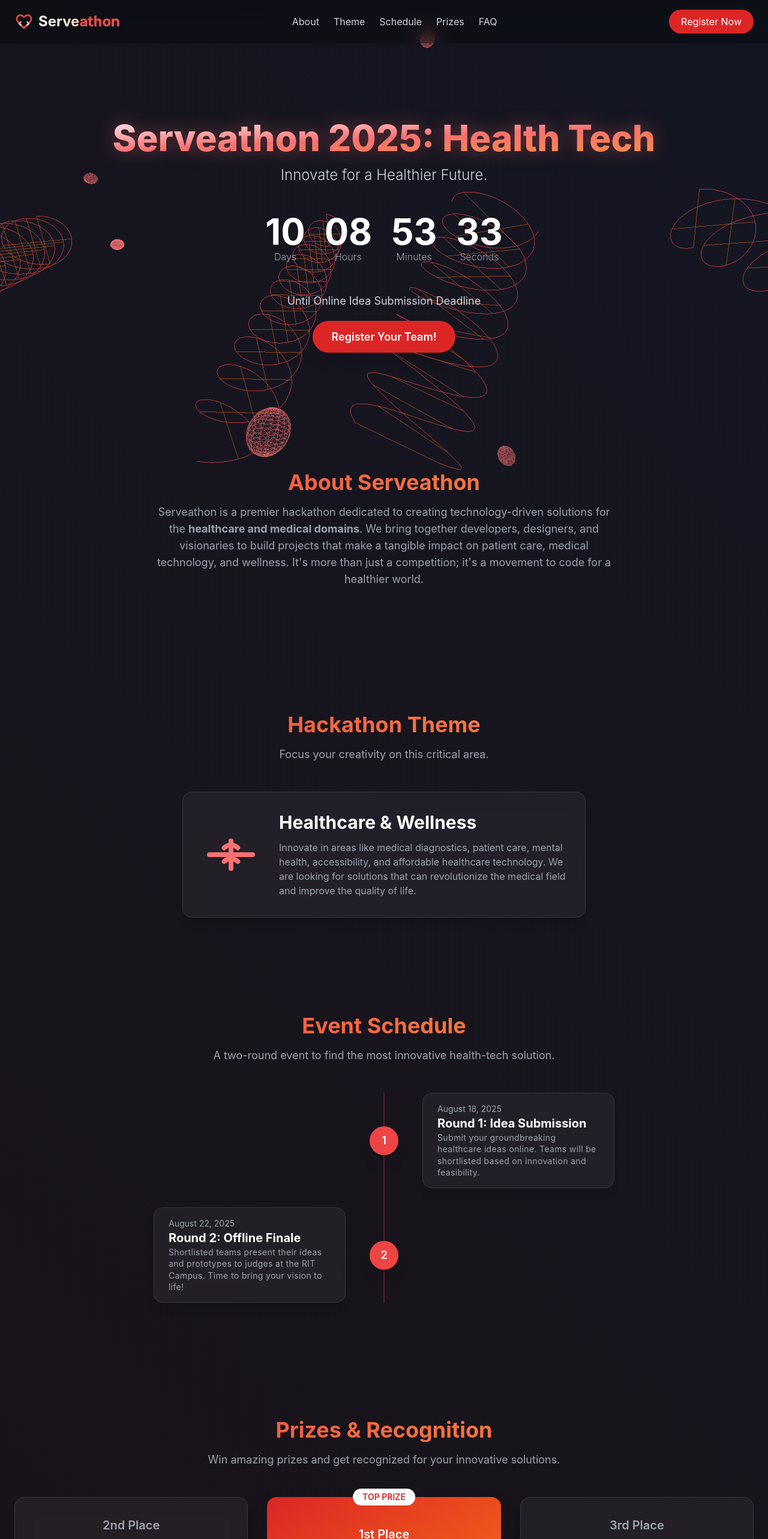
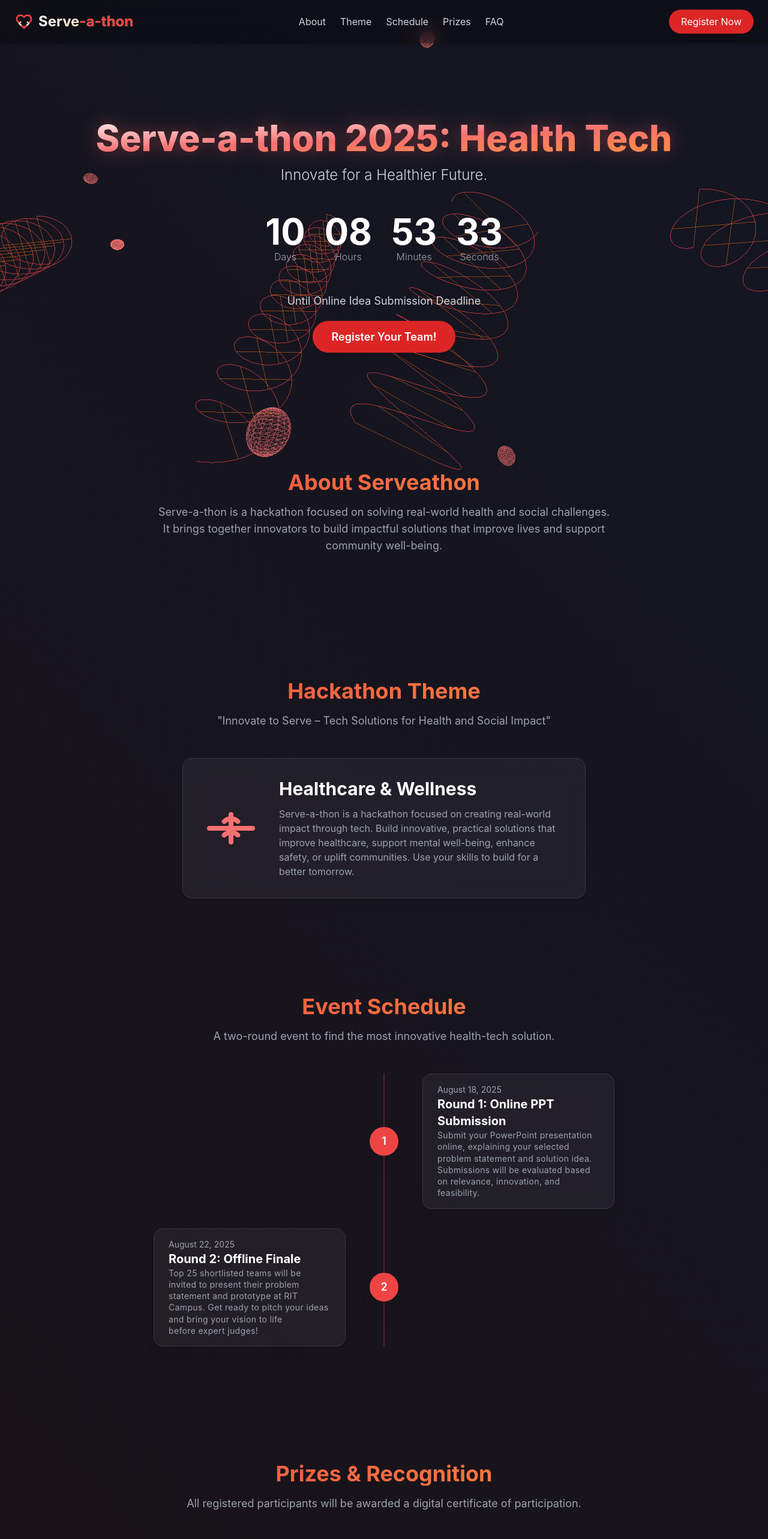
Before and after one commit to PugazhendhiDev/servathon, a React (Vite) app: page / in a window 1280 px wide. Shown: the top 2566 px of the page at 60% size. Built offline with nearby package versions, Linux system fonts and the light colour scheme.

Commit message:
Minor changes

```diff
--- a/src/components/footer.jsx
+++ b/src/components/footer.jsx
@@ -6,15 +6,15 @@ function Footer() {
             <div className="container mx-auto px-6 text-center">
                 <a href="#" className="flex items-center justify-center space-x-2">
                     <svg className="w-8 h-8 text-red-500" viewBox="0 0 24 24" fill="currentColor" xmlns="http://www.w3.org/2000/svg"><path fillRule="evenodd" clipRule="evenodd" d="M12 21.35l-1.45-1.32C5.4 15.36 2 12.28 2 8.5 2 5.42 4.42 3 7.5 3c1.74 0 3.41.81 4.5 2.09C13.09 3.81 14.76 3 16.5 3 19.58 3 22 5.42 22 8.5c0 3.78-3.4 6.86-8.55 11.54L12 21.35zM7.5 5C5.52 5 4 6.52 4 8.5c0 2.73 2.5 5.05 7 8.88l1 0.92 1-0.92c4.5-3.83 7-6.15 7-8.88C20 6.52 18.48 5 16.5 5c-1.45 0-2.8.68-3.72 1.76L12 7.88l-.78-1.12C10.3 5.68 8.95 5 7.5 5z" /><path d="M8 12.5l-2 2 2 2" stroke="#FFF" strokeWidth="1.5" strokeLinecap="round" strokeLinejoin="round" fill="none" /><path d="M16 12.5l2 2-2 2" stroke="#FFF" strokeWidth="1.5" strokeLinecap="round" strokeLinejoin="round" fill="none" /></svg>
-                    <span className="text-3xl font-bold">Serve<span className="text-red-500">athon</span></span>
+                    <span className="text-3xl font-bold">Serve<span className="text-red-500">-a-thon</span></span>
                 </a>
                 <p className="my-4 text-gray-400">Innovate. Collaborate. Serve the Community.</p>
                 <div className="flex justify-center space-x-6 mt-6">
                     <a href="#" className="text-gray-400 hover:text-red-400 transition">Twitter</a>
-                    <a href="#" className="text-gray-400 hover:text-red-400 transition">LinkedIn</a>
-                    <a href="#" className="text-gray-400 hover:text-red-400 transition">GitHub</a>
+                    <a href="https://www.linkedin.com/company/youth-red-cross-rit/" className="text-gray-400 hover:text-red-400 transition">LinkedIn</a>
+                    <a href="https://www.instagram.com/rit._.yrc/" className="text-gray-400 hover:text-red-400 transition">Instagram</a>
                 </div>
-                <p className="mt-8 text-gray-500 text-sm">&copy; 2025 Serveathon. All rights reserved.</p>
+                <p className="mt-8 text-gray-500 text-sm">&copy; 2025 YRC Club - RIT. All rights reserved.</p>
             </div>
         </footer>
     );
--- a/src/components/navbar.jsx
+++ b/src/components/navbar.jsx
@@ -23,7 +23,7 @@ const Navbar = () => {
       <nav className="container mx-auto px-6 py-4 flex justify-between items-center">
         <a href="/" className="flex items-center space-x-2">
           <svg className="w-8 h-8 text-red-500" viewBox="0 0 24 24" fill="currentColor" xmlns="http://www.w3.org/2000/svg"><path fillRule="evenodd" clipRule="evenodd" d="M12 21.35l-1.45-1.32C5.4 15.36 2 12.28 2 8.5 2 5.42 4.42 3 7.5 3c1.74 0 3.41.81 4.5 2.09C13.09 3.81 14.76 3 16.5 3 19.58 3 22 5.42 22 8.5c0 3.78-3.4 6.86-8.55 11.54L12 21.35zM7.5 5C5.52 5 4 6.52 4 8.5c0 2.73 2.5 5.05 7 8.88l1 0.92 1-0.92c4.5-3.83 7-6.15 7-8.88C20 6.52 18.48 5 16.5 5c-1.45 0-2.8.68-3.72 1.76L12 7.88l-.78-1.12C10.3 5.68 8.95 5 7.5 5z" /><path d="M8 12.5l-2 2 2 2" stroke="#FFF" strokeWidth="1.5" strokeLinecap="round" strokeLinejoin="round" fill="none" /><path d="M16 12.5l2 2-2 2" stroke="#FFF" strokeWidth="1.5" strokeLinecap="round" strokeLinejoin="round" fill="none" /></svg>
-          <span className="text-2xl font-bold bg-clip-text text-transparent bg-gradient-to-r from-white to-orange-300">Serve<span className="text-red-500">athon</span></span>
+          <span className="text-2xl font-bold bg-clip-text text-transparent bg-gradient-to-r from-white to-orange-300">Serve<span className="text-red-500">-a-thon</span></span>
         </a>
         <div className="hidden md:flex space-x-6">
           <button onClick={() => handleNav('about')} className="text-gray-300 hover:text-red-400 transition">About</button>
--- a/src/pages/home.jsx
+++ b/src/pages/home.jsx
@@ -218,7 +218,7 @@ export default function Home() {
   const faqData = [
     { question: "Who can participate?", answer: "Anyone with a passion for technology and healthcare is welcome! This includes students, professionals, designers, developers, and medical experts." },
     { question: "Is there a participation fee?", answer: "No, Serveathon is completely free for all participants." },
-    { question: "What is the team size?", answer: "You can participate solo or in teams of up to 4 members. You can form teams beforehand or find teammates during our team formation session." }
+    { question: "What is the team size?", answer: "You can participate duo or in teams of up to 4 members. You can form teams beforehand or find teammates during our team formation session." }
   ];
 
   const location = useLocation();
@@ -241,7 +241,7 @@ export default function Home() {
           {/* Hero Section */}
           <section id="hero" className="relative text-white py-20 md:py-32 overflow-hidden">
             <div className="relative z-10 container mx-auto px-6 text-center">
-              <h1 className="hero-title text-4xl md:text-6xl font-extrabold mb-4 leading-tight">Serveathon 2025: Health Tech</h1>
+              <h1 className="hero-title text-4xl md:text-6xl font-extrabold mb-4 leading-tight">Serve-a-thon 2025: Health Tech</h1>
               <p className="text-xl md:text-2xl mb-8 font-light text-gray-300">Innovate for a Healthier Future.</p>
               <Countdown />
               <p className="text-lg text-gray-300 mb-8">Until Online Idea Submission Deadline</p>
@@ -254,8 +254,7 @@ export default function Home() {
             <div className="container mx-auto px-6">
               <h2 className="section-title">About Serveathon</h2>
               <p className="section-subtitle">
-                Serveathon is a premier hackathon dedicated to creating technology-driven solutions for the <strong>healthcare and medical domains</strong>. We bring together developers, designers, and visionaries to build projects that make a tangible impact on patient care, medical technology, and wellness. It's more than just a competition; it's a movement to code for a healthier world.
-              </p>
+                Serve-a-thon is a hackathon focused on solving real-world health and social challenges. It brings together innovators to build impactful solutions that improve lives and support community well-being.              </p>
             </div>
           </section>
 
@@ -263,7 +262,7 @@ export default function Home() {
           <section id="themes" className="py-20 relative">
             <div className="container mx-auto px-6">
               <h2 className="section-title">Hackathon Theme</h2>
-              <p className="section-subtitle">Focus your creativity on this critical area.</p>
+              <p className="section-subtitle">"Innovate to Serve – Tech Solutions for Health and Social Impact"</p>
               <div className="max-w-2xl mx-auto">
                 <div className="glass-card p-8 transform hover:-translate-y-2 hover:shadow-red-500/20 flex flex-col md:flex-row items-center gap-8">
                   <div className="text-red-400 flex-shrink-0">
@@ -271,7 +270,7 @@ export default function Home() {
                   </div>
                   <div>
                     <h3 className="text-3xl font-bold mb-3 text-white">Healthcare & Wellness</h3>
-                    <p className="text-gray-400">Innovate in areas like medical diagnostics, patient care, mental health, accessibility, and affordable healthcare technology. We are looking for solutions that can revolutionize the medical field and improve the quality of life.</p>
+                    <p className="text-gray-400">Serve-a-thon is a hackathon focused on creating real-world impact through tech. Build innovative, practical solutions that improve healthcare, support mental well-being, enhance safety, or uplift communities. Use your skills to build for a better tomorrow.</p>
                   </div>
                 </div>
               </div>
@@ -286,8 +285,10 @@ export default function Home() {
               <div className="max-w-3xl mx-auto">
                 <div className="relative">
                   <div className="absolute left-1/2 w-0.5 bg-red-500/30 h-full transform -translate-x-1/2"></div>
-                  <div className="mb-8 flex justify-between items-center w-full"><div className="order-1 w-5/12"></div><div className="z-20 flex items-center order-1 bg-red-500 shadow-xl w-12 h-12 rounded-full"><h1 className="mx-auto font-semibold text-lg text-white">1</h1></div><div className="order-1 glass-card w-5/12 px-6 py-4"><p className="text-gray-400 text-sm">August 18, 2025</p><h3 className="font-bold text-white text-xl">Round 1: Idea Submission</h3><p className="text-sm leading-snug tracking-wide text-gray-400">Submit your groundbreaking healthcare ideas online. Teams will be shortlisted based on innovation and feasibility.</p></div></div>
-                  <div className="mb-8 flex justify-between flex-row-reverse items-center w-full"><div className="order-1 w-5/12"></div><div className="z-20 flex items-center order-1 bg-red-500 shadow-xl w-12 h-12 rounded-full"><h1 className="mx-auto text-white font-semibold text-lg">2</h1></div><div className="order-1 glass-card w-5/12 px-6 py-4"><p className="text-gray-400 text-sm">August 22, 2025</p><h3 className="font-bold text-white text-xl">Round 2: Offline Finale</h3><p className="text-sm leading-snug tracking-wide text-gray-400">Shortlisted teams present their ideas and prototypes to judges at the RIT Campus. Time to bring your vision to life!</p></div></div>
+                  <div className="mb-8 flex justify-between items-center w-full"><div className="order-1 w-5/12"></div><div className="z-20 flex items-center order-1 bg-red-500 shadow-xl w-12 h-12 rounded-full"><h1 className="mx-auto font-semibold text-lg text-white">1</h1></div><div className="order-1 glass-card w-5/12 px-6 py-4"><p className="text-gray-400 text-sm">August 18, 2025</p><h3 className="font-bold text-white text-xl">Round 1: Online PPT Submission</h3><p className="text-sm leading-snug tracking-wide text-gray-400">Submit your PowerPoint presentation online, explaining your selected problem statement and solution idea.
+                    Submissions will be evaluated based on relevance, innovation, and feasibility.</p></div></div>
+                  <div className="mb-8 flex justify-between flex-row-reverse items-center w-full"><div className="order-1 w-5/12"></div><div className="z-20 flex items-center order-1 bg-red-500 shadow-xl w-12 h-12 rounded-full"><h1 className="mx-auto text-white font-semibold text-lg">2</h1></div><div className="order-1 glass-card w-5/12 px-6 py-4"><p className="text-gray-400 text-sm">August 22, 2025</p><h3 className="font-bold text-white text-xl">Round 2: Offline Finale</h3><p className="text-sm leading-snug tracking-wide text-gray-400">Top 25 shortlisted teams will be invited to present their problem statement and prototype at RIT Campus.
+                    Get ready to pitch your ideas and bring your vision to life before expert judges!</p></div></div>
                 </div>
               </div>
             </div>
@@ -297,12 +298,8 @@ export default function Home() {
           <section id="prizes" className="py-20 relative">
             <div className="container mx-auto px-6">
               <h2 className="section-title">Prizes & Recognition</h2>
-              <p className="section-subtitle">Win amazing prizes and get recognized for your innovative solutions.</p>
-              <div className="grid grid-cols-1 md:grid-cols-3 gap-8 text-center">
-                <div className="glass-card p-8 transform hover:scale-105 transition-transform duration-300"><p className="text-xl font-semibold text-gray-400 mb-2">2nd Place</p><p className="text-4xl font-bold text-white mb-4">$3,000</p><p className="text-gray-400">Plus swag packs and mentorship sessions.</p></div>
-                <div className="p-8 rounded-2xl shadow-2xl transform hover:scale-110 transition-transform duration-300 relative bg-gradient-to-br from-red-600 to-orange-500"><div className="absolute top-0 -translate-y-1/2 left-1/2 -translate-x-1/2 bg-white text-red-600 px-4 py-1 rounded-full text-sm font-semibold">TOP PRIZE</div><p className="text-xl font-semibold text-white mt-4 mb-2">1st Place</p><p className="text-5xl font-bold text-white mb-4">$5,000</p><p className="text-red-100">Plus swag packs, mentorship sessions, and a feature on our blog.</p></div>
-                <div className="glass-card p-8 transform hover:scale-105 transition-transform duration-300"><p className="text-xl font-semibold text-gray-400 mb-2">3rd Place</p><p className="text-4xl font-bold text-white mb-4">$1,500</p><p className="text-gray-400">Plus swag packs and mentorship sessions.</p></div>
-              </div>
+              <p className="section-subtitle">All registered participants will be awarded a digital certificate of participation.</p>
+              <h2 className="section-title">The top three teams will receive certificates of excellence along with exciting prizes in recognition of their innovative solutions and impactful ideas.</h2>
             </div>
           </section>
 
```
